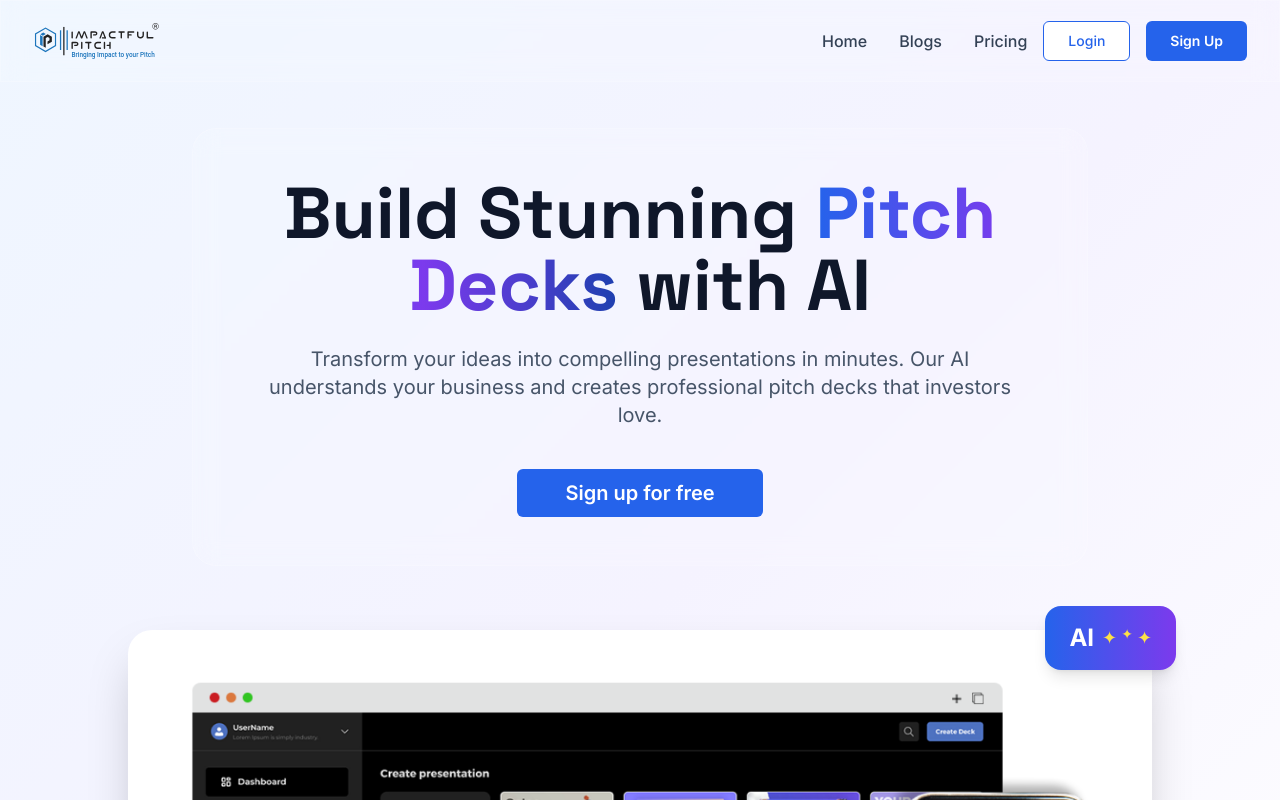
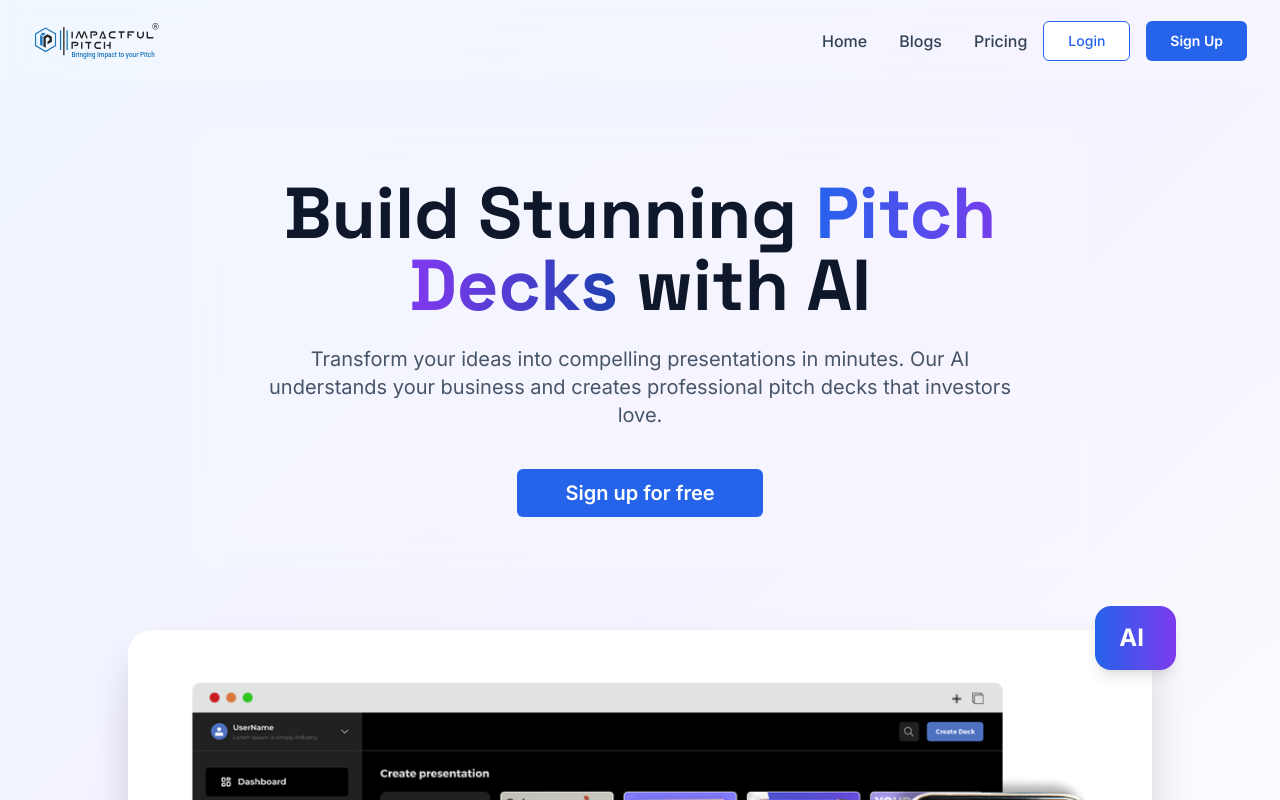
Before and after one commit to DhyeyOptimist/instapitch, a React (Vite) app: page / in a window 1280 px wide. Shown: the top 800 px of the page. Built offline with nearby package versions, Linux system fonts and the light colour scheme.

Commit message:
changing buttons

```diff
--- a/src/components/HeroSection.tsx
+++ b/src/components/HeroSection.tsx
@@ -93,9 +93,6 @@ const HeroSection = () => {
             <div className="absolute -top-6 -right-6 bg-gradient-to-r from-primary-600 to-secondary-600 text-white rounded-2xl px-6 py-4 flex items-center space-x-2 animate-scale-in shadow-lg">
               <span className="font-bold text-2xl">AI</span>
               <div className="flex space-x-1">
-                <span className="text-yellow-300 text-lg">✦</span>
-                <span className="text-yellow-300 text-sm">✦</span>
-                <span className="text-yellow-300 text-lg">✦</span>
               </div>
             </div>
           </div>
```
